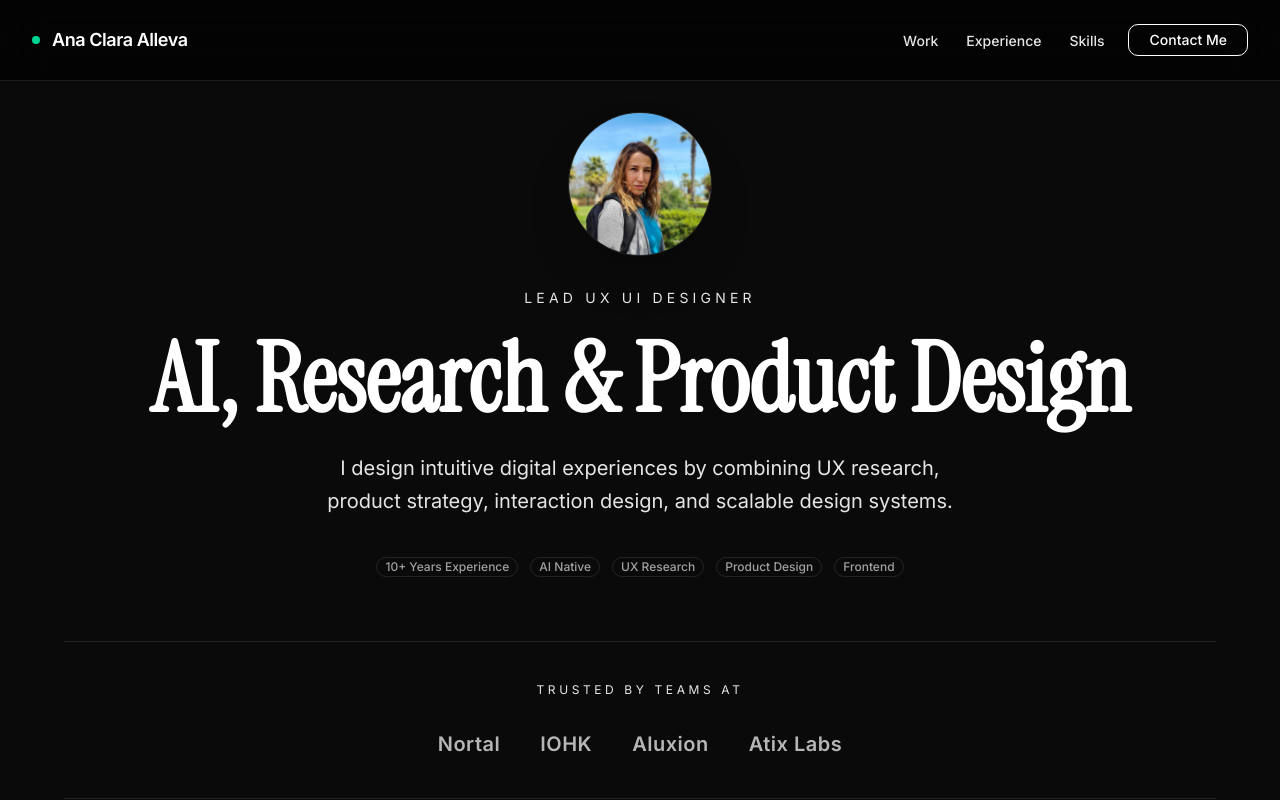
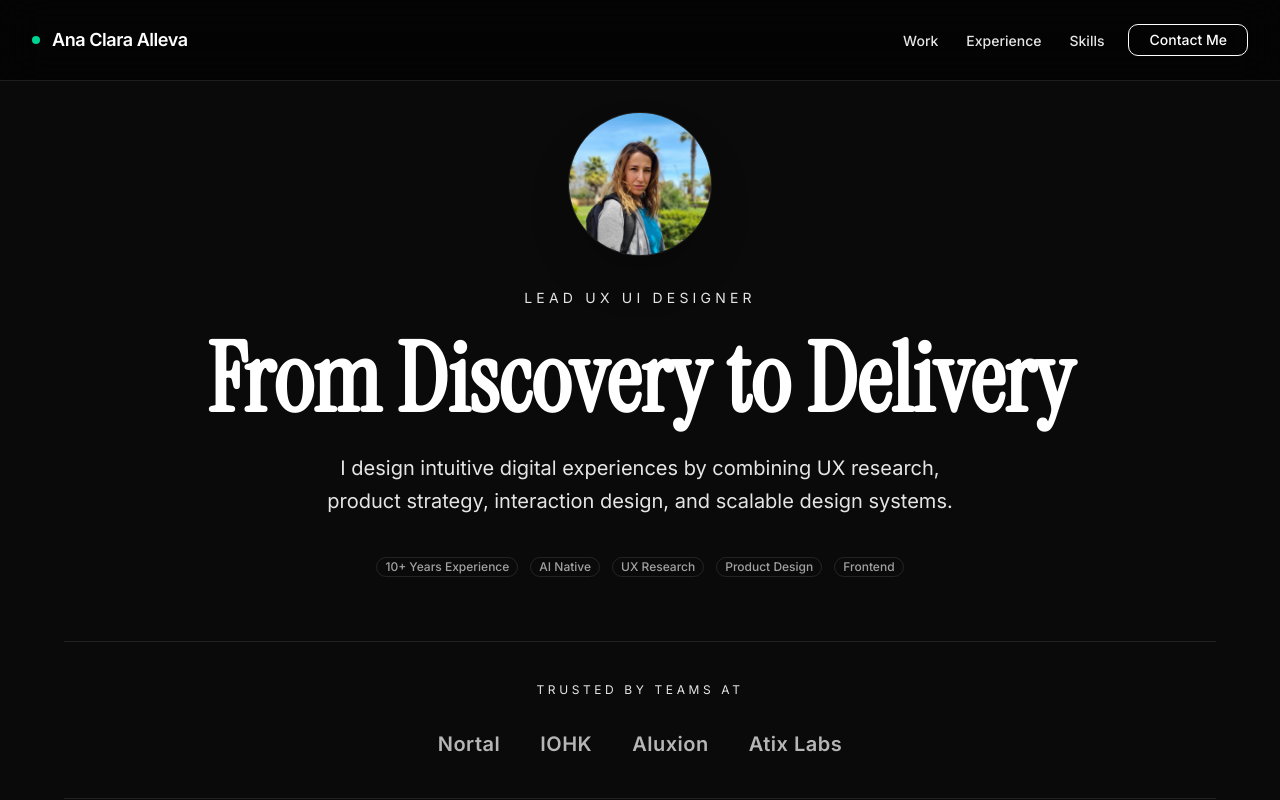
Before and after one commit to ana-alleva/ux-portfolio-2026, a React (Vite) app: page / in a window 1280 px wide. Shown: the top 800 px of the page. Built offline with nearby package versions, Linux system fonts and the light colour scheme.

Commit message:
change lable dos

```diff
--- a/src/data/hero.ts
+++ b/src/data/hero.ts
@@ -1,6 +1,6 @@
 export const heroData = {
   badge: "Lead UX UI Designer",
-  title: "AI, Research & Product Design",
+  title: "From Discovery to Delivery",
   description:
     "I design intuitive digital experiences by combining UX research, product strategy, interaction design, and scalable design systems.",
   buttonPrimary: "View Selected Work",
```
